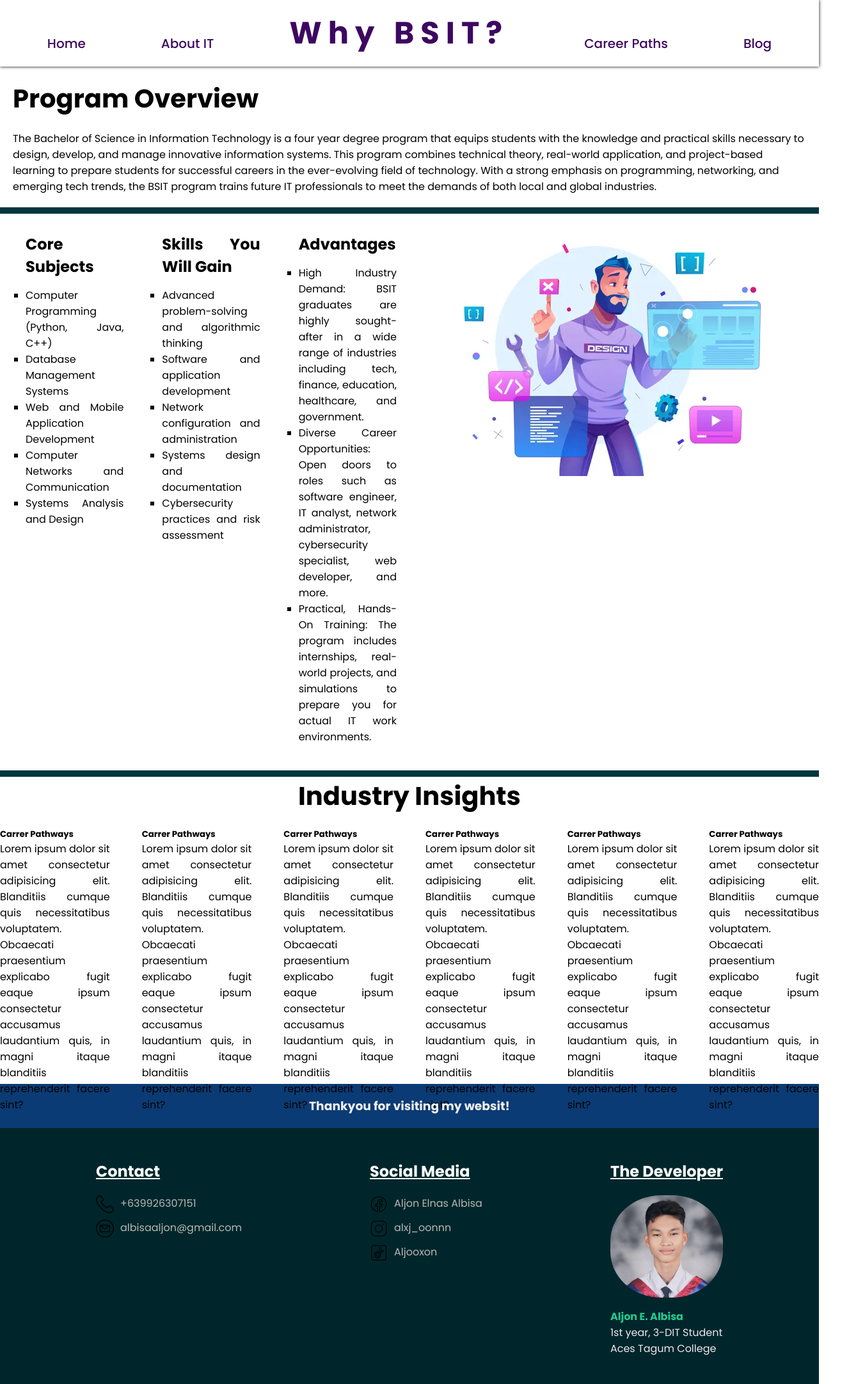
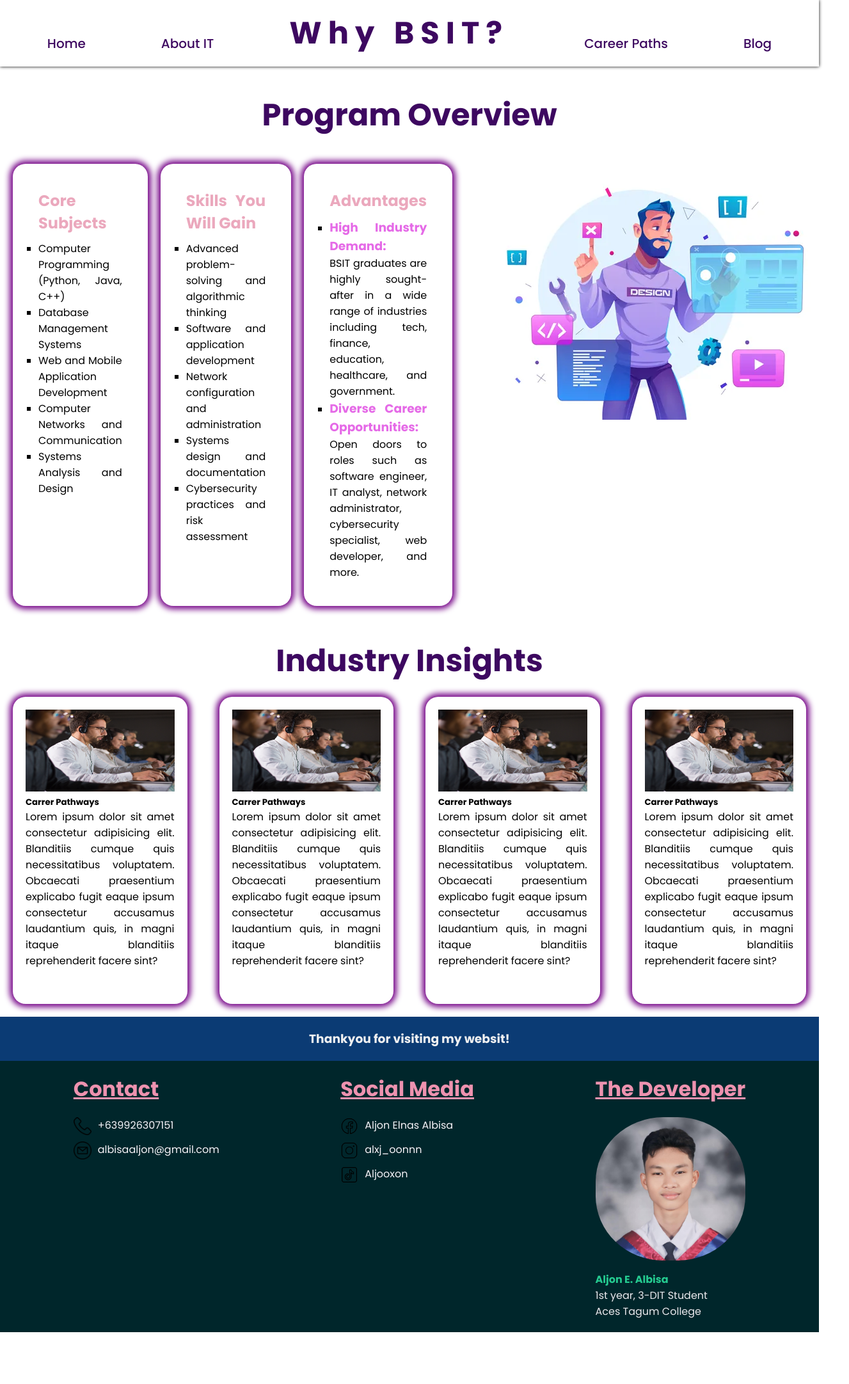
Before and after one commit to aljonweb/whyybsit.github.io, a plain HTML site: page about.html in a window 1280 px wide. Shown: the whole page at 64% size, 1327 px wide, since content can reach past the window. After the commit the page ends 2082 px from the top, so only its background shows below. Drawn offline with Linux system fonts and the light colour scheme.

Commit message:
Add files via upload

```diff
--- a/Style.css
+++ b/Style.css
@@ -8,6 +8,17 @@ body{
     background-size: cover;
     font-family: 'Poppins',sans-serif;
 
+    h1{
+        color: hsl(341, 71%, 75%);
+    }
+
+    h2{
+        color:#3d0860;
+    }
+
+    h3{
+        color: hsl(299, 72%, 66%);
+    }
 }
 
 
@@ -26,8 +37,10 @@ body{
 .landing-container .landing-content h1 {
     font-size: 6rem;
 
-   color: hsl(341 63% 79%);
+
       font-weight: bold;
+      text-shadow: -4px 3px 0 #633602,
+      -14px 7px 0 #01372479;
 
 
 }
@@ -180,6 +193,7 @@ ul li:hover ul.dropdown{
     font-size: 1.3rem;
     text-align: justify;
 
+
 }
 .main-container  .container-image {
 
@@ -208,7 +222,7 @@ ul li:hover ul.dropdown{
 
     padding: 10px;
     background-color: rgb(215, 217, 217);
-    padding-bottom: 20px;
+
 }
 .container-featured{
 
@@ -236,7 +250,7 @@ ul li:hover ul.dropdown{
 }
 .container-featured .card .content .images{
 
-    width: 50vw;
+    width: 100vw;
     height: 30vh;
 
 
@@ -255,12 +269,16 @@ ul li:hover ul.dropdown{
 .container-featured .card .content .images h2{
 
     text-align: center;
+
+
+
 }
 
 .container-featured .card .content .context{
 
 
     text-align: justify;
+
 }
 footer{
     width: 100%;
@@ -275,13 +293,17 @@ footer{
     background-color: rgba(20, 75, 171, 0.578);
     color: rgb(240, 240, 241);
 }
+.footer-container{
+    flex-wrap: wrap;
+}
 .groupofcontent{
     width: 100%;
-    height: 50vh;
+    height: 50%;
     background-color: hsl(186.98 100% 8.43%);
     display: flex;
     justify-content: space-around;
-    padding: 50px;
+    padding: 20px;
+
 
 }
 .groupofcontent .content-footer{
@@ -292,9 +314,7 @@ footer{
     margin-bottom: 10px;
     color: #454445;
 }
-.groupofcontent .content-footer h2{
-    color: rgb(252, 253, 252);
-}
+
 .groupofcontent .content-footer ul{
     list-style-type: none;
     margin-top: 20px;
@@ -304,11 +324,11 @@ footer{
 .groupofcontent .content-footer li{
     display: flex;
     gap: 10px;
-    color: rgb(183, 184, 181);
+    color: #f7f3f8;
 }
 .content-footer .mylife img{
     width: 100%;
-    height: 20vh;
+    height: 28vh;
     object-fit: cover;
     border-radius: 45%;
     margin-top: 20px;
@@ -339,14 +359,18 @@ footer{
    text-align: justify;
    box-shadow: 0 0 20px;
 }
- .about-container .content{
-    box-shadow: 0 10px hsl(187, 100%, 12%);
-}
+
 .section-branches{
-    width: 100vw;
+    width: 100%;
     padding: 20px;
     justify-items: center;
-    background-color: #acaaac;
+    background-color: #c8c8c8;
+    flex-wrap: wrap;
+
+    h2{
+        color: #3d0860;
+
+    }
 }
 .section-branches .card-branches{
 
@@ -356,7 +380,8 @@ footer{
 }
  .carrer-container .carrer-content{
     width: 100%;
-    box-shadow:   0 -10px  hsl(187, 100%, 12%);
+
+
 }
 
 .section-branches .card-branches .subtext{
@@ -369,46 +394,62 @@ footer{
 .section-branches .card-branches .subtext h3{
 
     padding-bottom: 20px;
-    color: rgb(42, 38, 38);
+
 }
 .card-branches .images{
 
     width: 40vw;
     height: 30vh;
 
+
 }
+
 .card-branches .images img{
 
     width: 100%;
     height: 100%;
     border-radius: 15px;
     box-shadow: 0 0 10px;
+    object-fit: cover;
 }
 .section-branches h2{
-    font-size: 1.5rem;
+    font-size: 2rem;
     font-weight: 800;
 
 }
+.section-about{
+    width: 100%;
+    height: 100%;
+    padding: 20px;
 
+}
 .program-content{
 
     display: flex;
     gap: 20px;
-    margin: 20px;
+
+
+
 }
 .program-content .content{
     width: 100%;
     text-align: justify;
-    padding: 20px;
+    padding: 40px;
+    margin-bottom: 10px;
+    box-shadow: 0 0 10px 5px rgb(118, 5, 136);
+    border-radius: 20px;
+}
+.program-content .content h2{
+    color: hsl(341 63% 79%);
     margin-bottom: 10px;
 }
-.program-content .content h2{
-    margin-bottom: 15px;
-}
+
 .carrer-container{
 
-    justify-items: center;
-
+    width: 100%;
+    height: 100%;
+    padding: 20px;
+   text-align: center;
 
 }
 
@@ -423,30 +464,40 @@ footer{
 
     display: flex;
     gap: 50px;
-    width: 100vw;
-    height: 50vh;
+    width: 100%;
 
 }
 .three-container .content{
-
+    height: 60vh;
     text-align: justify;
     justify-content: center;
+    box-shadow: 0 0 10px 5px rgb(118, 5, 136);
+    border-radius: 20px;
+    padding: 20px;
+}
+.three-container .content img{
+    width: 100%;
+    height: 10vw;
+    object-fit: bottom;
+
 }
 .about-container .content{
     width: 100%;
     padding: 20px;
     gap: 20px;
+    text-align: center;
 }
 .about-container .content h2{
     margin-bottom: 20px;
-    font-size: 2.5rem;
+    font-size: 3rem;
+    color: #3d0860;
 
 }
 
 .carrer-container h2{
     margin-bottom: 20px;
-    font-size: 2.5rem;
-    text-align: center;
+    font-size: 3rem;
+    color: #3d0860;
 }
 
 @media only screen and (max-width: 600px){
@@ -528,7 +579,7 @@ footer{
 
 
     .main-container .content-main {
-
+        flex-wrap: wrap;
     }
 
     .main-container  .content-main .context{
@@ -570,4 +621,34 @@ footer{
     .container-featured .content .context .btn{
         width: 100%;
     }
+    .section-branches .card-branches{
+
+        margin-top: 40px;
+
+    }
+    .section-branches .card-branches img{
+        width: 30vw;
+    }
+    .card-branches img{
+       width: 100%;
+    }
+    .groupofcontent .content-footer{
+        width: 100%;
+        font-size: 10px;
+        margin-right: 20px;
+    }
+    .groupofcontent {
+        gap: 20px;
+
+    }
+    .groupofcontent {
+        font-size: 15px;
+
+    }
+    .content-footer .mylife img{
+        border-radius: 5%;
+    }
+    .groupofcontent .content-footer li{
+        margin-top: 10px;
+    }
 }
--- a/about.html
+++ b/about.html
@@ -54,11 +54,7 @@
                 <div class="content">
 
                     <h2>Program Overview</h2>
-                    <p>The Bachelor of Science in Information Technology is a four year degree program that equips students with the knowledge and practical skills necessary to design, develop, and manage innovative information systems. This program combines technical theory, real-world application, and project-based learning to prepare students for successful careers in the ever-evolving field of technology.
 
-                        With a strong emphasis on programming, networking, and emerging tech trends, the BSIT program trains future IT professionals to meet the demands of both local and global industries.
-
-                        </p>
                 </div>
             </div>
             <div class="program-content">
@@ -92,9 +88,9 @@
 
                     <h2>Advantages</h2>
                     <p><ol style="list-style-type: square ;">
-                        <li>High Industry Demand: BSIT graduates are highly sought-after in a wide range of industries including tech, finance, education, healthcare, and government.</li>
-                        <li>Diverse Career Opportunities: Open doors to roles such as software engineer, IT analyst, network administrator, cybersecurity specialist, web developer, and more.</li>
-                        <li>Practical, Hands-On Training: The program includes internships, real-world projects, and simulations to prepare you for actual IT work environments.</li>
+                        <li><h3>High Industry Demand:</h3> BSIT graduates are highly sought-after in a wide range of industries including tech, finance, education, healthcare, and government.</li>
+                        <li><h3>Diverse Career Opportunities:</h3> Open doors to roles such as software engineer, IT analyst, network administrator, cybersecurity specialist, web developer, and more.</li>
+
                     </ol>
                         </p>
                 </div>
@@ -110,10 +106,13 @@
 
           <div class="carrer-content">
             <h2>Industry Insights</h2>
+
             <div class="three-container">
 
                 <div class="content">
-
+                    <div class="images">
+                        <img src="backgroundimage/it-support-services-1.jpg" alt="">
+                    </div>
                     <h5>Carrer Pathways</h5>
                     <p>Lorem ipsum dolor sit amet consectetur adipisicing elit. Blanditiis cumque quis necessitatibus voluptatem.
                         Obcaecati praesentium explicabo fugit eaque ipsum consectetur accusamus laudantium quis, in magni itaque
@@ -121,7 +120,9 @@
 
                 </div>
                 <div class="content">
-
+                    <div class="images">
+                        <img src="backgroundimage/it-support-services-1.jpg" alt="">
+                    </div>
                     <h5>Carrer Pathways</h5>
                     <p>Lorem ipsum dolor sit amet consectetur adipisicing elit. Blanditiis cumque quis necessitatibus voluptatem.
                         Obcaecati praesentium explicabo fugit eaque ipsum consectetur accusamus laudantium quis, in magni itaque
@@ -129,7 +130,9 @@
 
                 </div>
                 <div class="content">
-
+                    <div class="images">
+                        <img src="backgroundimage/it-support-services-1.jpg" alt="">
+                    </div>
                     <h5>Carrer Pathways</h5>
                     <p>Lorem ipsum dolor sit amet consectetur adipisicing elit. Blanditiis cumque quis necessitatibus voluptatem.
                         Obcaecati praesentium explicabo fugit eaque ipsum consectetur accusamus laudantium quis, in magni itaque
@@ -138,23 +141,9 @@
                 </div>
 
                 <div class="content">
-
-                    <h5>Carrer Pathways</h5>
-                    <p>Lorem ipsum dolor sit amet consectetur adipisicing elit. Blanditiis cumque quis necessitatibus voluptatem.
-                        Obcaecati praesentium explicabo fugit eaque ipsum consectetur accusamus laudantium quis, in magni itaque
-                        blanditiis reprehenderit facere sint?</p>
-
+                    <div class="images">
+                        <img src="backgroundimage/it-support-services-1.jpg" alt="">
                     </div>
-                <div class="content">
-
-                    <h5>Carrer Pathways</h5>
-                    <p>Lorem ipsum dolor sit amet consectetur adipisicing elit. Blanditiis cumque quis necessitatibus voluptatem.
-                        Obcaecati praesentium explicabo fugit eaque ipsum consectetur accusamus laudantium quis, in magni itaque
-                        blanditiis reprehenderit facere sint?</p>
-
-                </div>
-                <div class="content">
-
                     <h5>Carrer Pathways</h5>
                     <p>Lorem ipsum dolor sit amet consectetur adipisicing elit. Blanditiis cumque quis necessitatibus voluptatem.
                         Obcaecati praesentium explicabo fugit eaque ipsum consectetur accusamus laudantium quis, in magni itaque
@@ -170,13 +159,15 @@
     </main>
 
     <footer>
+        <div class="footer-container">
+
             <div class="header">
                 <h3>Thankyou for visiting my websit!</h3>
             </div>
                 <div class="groupofcontent">
 
                     <div class="content-footer">
-                    <h2><u>Contact</u></h2>
+                        <h1><u>Contact</u></h1>
                         <ul>
                             <li><img src="media/icon/telephone.png" alt=""><p>+639926307151</p></li>
                                 <li><img src="media/icon/email.png" alt=""><p>albisaaljon@gmail.com</p></li>
@@ -184,7 +175,7 @@
                     </div>
                     <div class="content-footer">
 
-                    <h2><u>Social Media</u></h2>
+                        <h1><u>Social Media</u></h1>
                         <ul>
                             <li><img src="media/icon/icons8-facebook-50.png" alt=""><p>Aljon Elnas Albisa</p></li>
                             <li><img src="media/icon/icons8-instagram-50.png" alt="">alxj_oonnn</li>
@@ -193,7 +184,7 @@
                     </div>
 
                     <div class="content-footer">
-                    <h2><u>The Developer</u></h2>
+                        <h1><u>The Developer</u></h1>
                         <div class="mylife">
                             <img src="media/hero-image/mypes.jpg" alt="">
                             <h4>Aljon E. Albisa</h4>
@@ -204,6 +195,8 @@
 
 
                 </div>
+        </div>
+
 
        </footer>
 </body>
```
Also changed, not shown: blog.html (+44 -1 lines), home.html (+12 -7 lines). Lines whose indentation alone changed are shown as unchanged.
